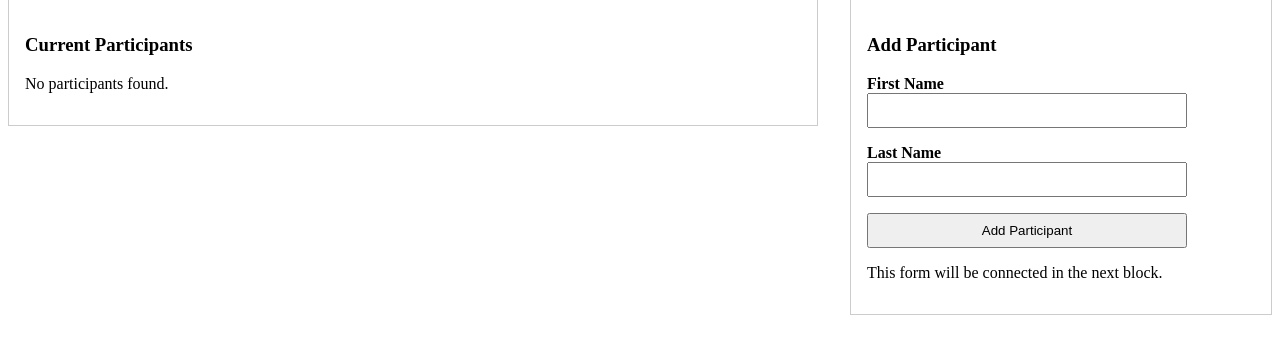
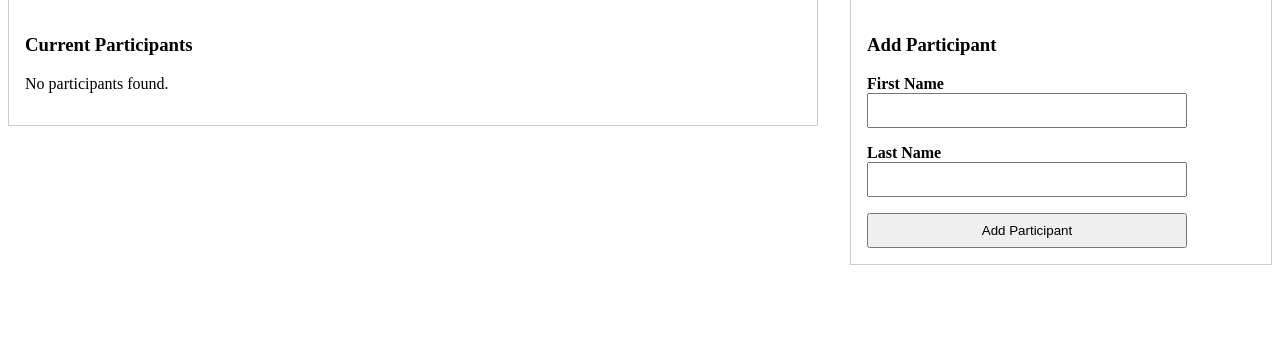
Before and after one commit to mustavo-dev/gym-challenge, a Flask app: page /admin/participants in a window 1280 px wide. Shown: the part 210-574 px from the top of the page. Run offline with Flask 3, Linux system fonts and the light colour scheme.

Commit message:
refactor: added new question for later and removed place holder verbiage from participants window

```diff
--- a/Questions.txt
+++ b/Questions.txt
@@ -3,3 +3,5 @@
 
 UX/UI pass info:
 - Ensure all failures are in human readable language and not CLI script
+
+- perfect attendance? shorthand way to see who participated without computer assistance
--- a/src/ui/templates/admin/participants.html
+++ b/src/ui/templates/admin/participants.html
@@ -47,8 +47,6 @@
   </div>
 </form>
 
-<p>This form will be connected in the next block.</p>
-
 {% include "admin/partials/two_panel_end.html" %}
 
 {% endblock %}
```
